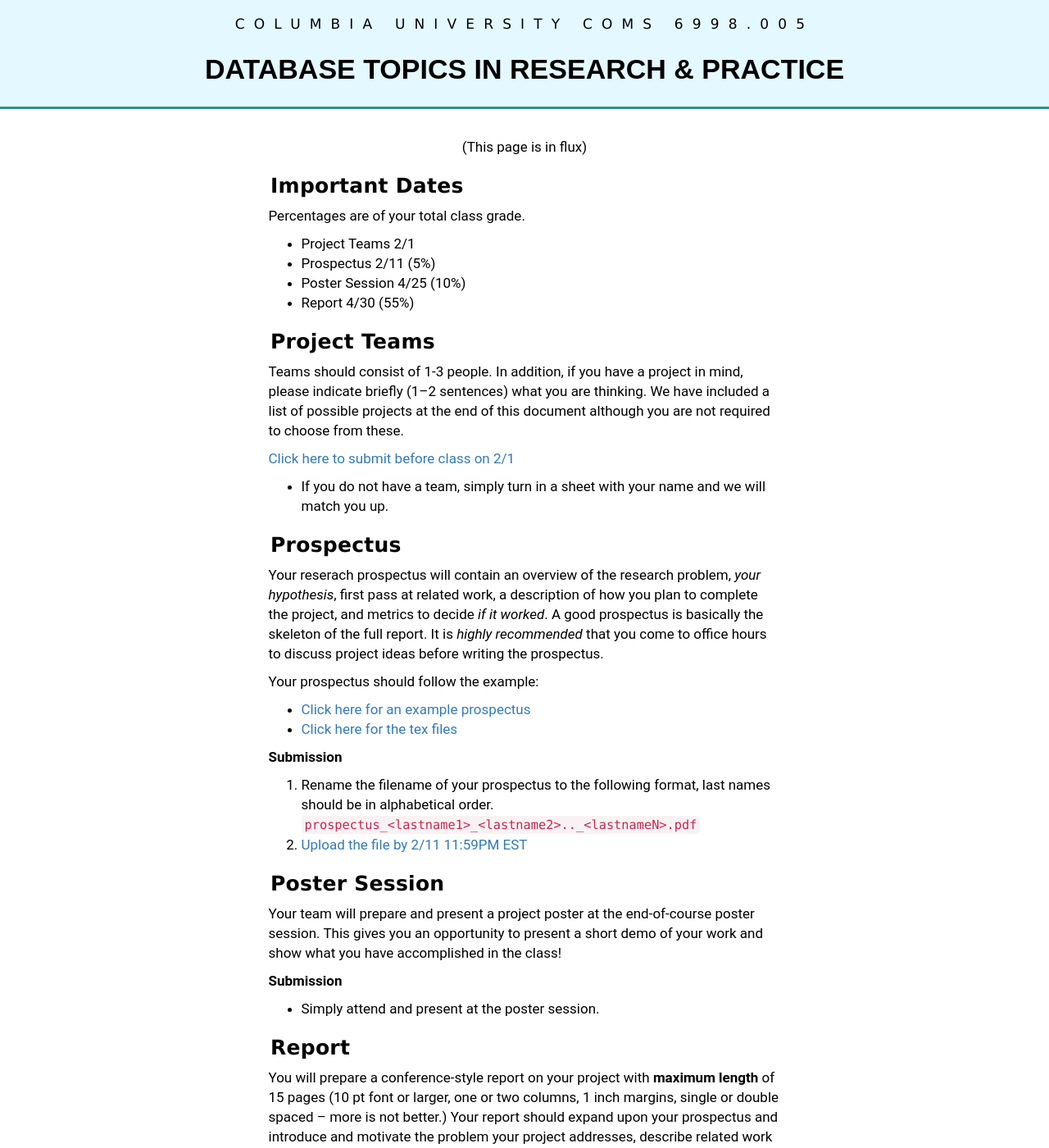
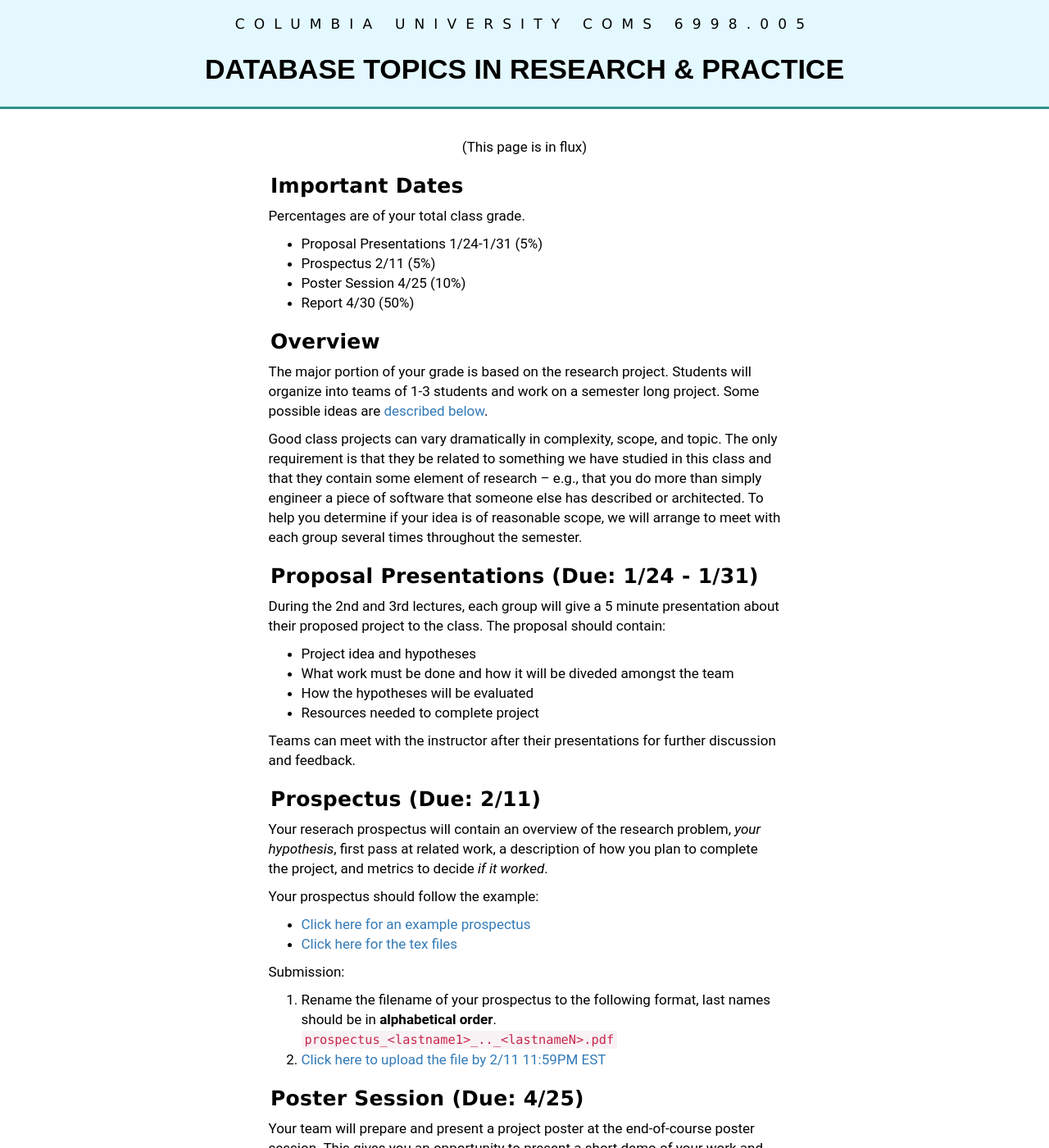
Before and after one commit to columbiadb/columbiadb.github.io, a Jekyll site: the page built from projects.md, in a window 1280 px wide and 1400 px high. Shown: the whole window at 82% size. Built offline with Jekyll 4.4.1, drawn with Linux system fonts in a browser that asks for light colours; some of the changed text lies outside the part shown.

Commit message:
lazy commit msg

```diff
--- a/projects.md
+++ b/projects.md
@@ -9,33 +9,49 @@
 
 Percentages are of your total class grade.
 
-* Project Teams    2/1
+* Proposal Presentations    1/24-1/31 (5%)
 * Prospectus       2/11    (5%)
 * Poster Session   4/25    (10%)
-* Report          4/30     (55%)
+* Report          4/30     (50%)
 
-#### Project Teams
+#### Overview
 
-Teams should consist of 1-3 people. In addition, if you have a project in mind, please indicate briefly (1--2 sentences) what you are thinking. We have included a list of possible projects at the end of this document although you are not required to choose from these.
 
-[Click here to submit before class on 2/1](https://goo.gl/forms/j8aXKKtjxH0rzVgx2)
+The major portion of your grade is based on the research project. Students will organize into teams of 1-3 students and work on a semester long project.  Some possible ideas are [described below](#suggestions).
 
-* If you do not have a team, simply turn in a sheet with your name and we will match you up.
+Good class projects can vary dramatically in complexity, scope, and topic. The only requirement is that they be related to something we have studied in this class and that they contain some element of research -- e.g., that you do more than simply engineer a piece of software that someone else has described or architected. To help you determine if your idea is of reasonable scope, we will arrange to meet with each group several times throughout the semester.
 
-#### Prospectus
-Your reserach prospectus will contain an overview of the research problem, _your hypothesis_, first pass at related work, a description of how you plan to complete the project, and metrics to decide _if it worked_.   A good prospectus is basically the skeleton of the full report.  It is _highly recommended_ that you come to office hours to discuss project ideas before writing the prospectus.
+#### Proposal Presentations (Due: 1/24 - 1/31)
+
+During the 2nd and 3rd lectures, each group will give a 5 minute presentation about their proposed project to the class.  The proposal should contain:
+
+* Project idea and hypotheses
+* What work must be done and how it will be diveded amongst the team
+* How the hypotheses will be evaluated
+* Resources needed to complete project
+
+Teams can meet with the instructor after their presentations for further discussion and feedback.
+
+<!-- Teams should consist of 1-3 people. In addition, if you have a project in mind, please indicate briefly (1--2 sentences) what you are thinking. We have included a list of possible projects at the end of this document although you are not required to choose from these. -->
+
+<!-- [Click here to submit before class on 2/1](https://goo.gl/forms/j8aXKKtjxH0rzVgx2) -->
+
+
+#### Prospectus (Due: 2/11)
+
+Your reserach prospectus will contain an overview of the research problem, _your hypothesis_, first pass at related work, a description of how you plan to complete the project, and metrics to decide _if it worked_.
+
+<!--A good prospectus is basically the skeleton of the full report.  It is _highly recommended_ that you come to office hours to discuss project ideas before writing the prospectus.-->
 
 Your prospectus should follow the example:
 
 * [Click here for an example prospectus](./files/prospectus/prospectus.pdf)
 * [Click here for the tex files](https://github.com/columbiaviz/columbiaviz.github.io/tree/master/files/prospectus)
 
+Submission:
 
-
-**Submission**
-
-1. Rename the filename of your prospectus to the following format, last names should be in alphabetical order. `prospectus_<lastname1>_<lastname2>.._<lastnameN>.pdf`
-2. [Upload the file by 2/11 11:59PM EST](https://www.dropbox.com/request/Kmymco2V49BS3rSlWfls)
+1. Rename the filename of your prospectus to the following format, last names should be in **alphabetical order**. `prospectus_<lastname1>_.._<lastnameN>.pdf`
+2. [Click here to upload the file by 2/11 11:59PM EST](https://www.dropbox.com/request/Kmymco2V49BS3rSlWfls)
 
 
 <!--
@@ -55,14 +71,15 @@
 5. What suggestions did you, as the listener, provide?
 -->
 
-#### Poster Session
+#### Poster Session (Due: 4/25)
 Your team will prepare and present a project poster at the end-of-course poster session.   This gives you an opportunity to present a short demo of your work and show what you have accomplished in the class!
 
 **Submission**
 
 * Simply attend and present at the poster session.
 
-#### Report
+#### Report (Due: 4/30)
+
 You will prepare a conference-style report on your project with **maximum length** of 15 pages (10 pt font or larger, one or two columns, 1 inch margins, single or double spaced -- more is not better.) Your report should expand upon your prospectus and introduce and motivate the problem your project addresses, describe related work in the area, discuss the elements of your solution, and present results that measure the behavior, performance, or functionality of your system (with comparisons to other related systems as appropriate.)
 
 Because this report is the primary deliverable upon which you will be graded, **do not treat it as an afterthought**. Plan to leave at least a week to do the writing, and make sure your proofread and edit carefully!
@@ -72,11 +89,8 @@
 1. Rename the filename of your report to the following format, last names should be in alphabetical order. `report_<lastname1>_<lastname2>.._<lastnameN>.pdf`
 2. [Upload the file by 4/30 11:59PM EST](https://www.dropbox.com/request/9zdikb92vHFFPYtaFF0e)
 
-#### What is Expected
 
-Good class projects can vary dramatically in complexity, scope, and topic. The only requirement is that they be related to something we have studied in this class and that they contain some element of research -- e.g., that you do more than simply engineer a piece of software that someone else has described or architected. To help you determine if your idea is of reasonable scope, we will arrange to meet with each group several times throughout the semester.
-
-
+<a name="suggestions"></a>
 ## Project Suggestions
 
 
```
Also changed, not shown: _includes/index_left.md (+1 -3 lines).
